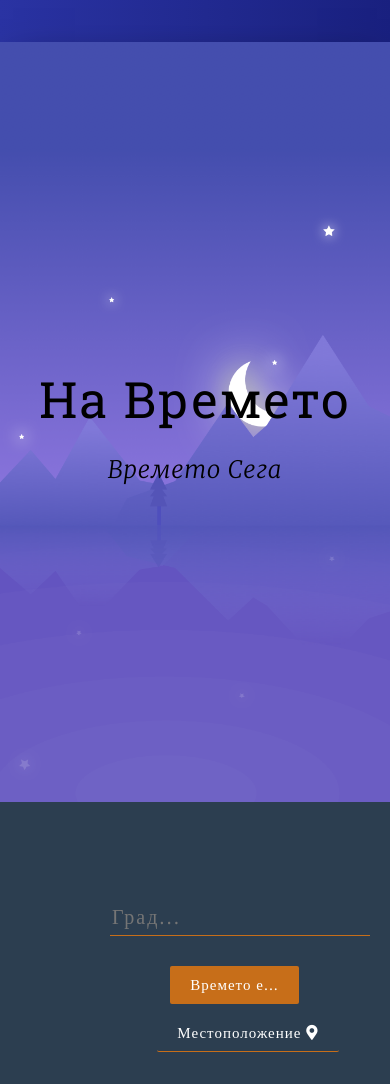
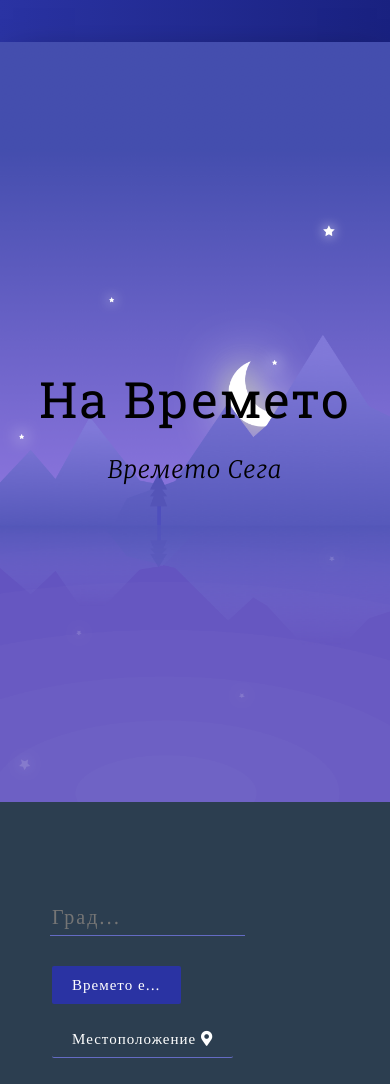
Before and after one commit to ivo96/react-weather-app, a React (Create React App) app: page / in a window 390 px wide. Shown: the top 1084 px of the page. Built offline with nearby package versions, Linux system fonts and the light colour scheme; no server answers.

Commit message:
For phone

```diff
--- a/src/App.css
+++ b/src/App.css
@@ -7,7 +7,7 @@ body {
 }
 
 .wrapper {
-  background: linear-gradient(to right, #2A33A3, #19207F);
+  background: linear-gradient(to right, #2A33A3, #192180);
   height: 100vh;
   display: flex;
   justify-content: center;
@@ -40,6 +40,8 @@ body {
 }
 
 .title-container__subtitle {
+  display: grid;
+  grid-template-columns: (1, 1fr);
   font-style: italic;
   font-weight: 100;
   letter-spacing: 1px;
@@ -57,15 +59,14 @@ body {
 input[type="text"] {
   background-color: transparent;
   border: 0;
-  border-bottom: solid 1px #C76E19;
-  width: 80%;
+  border-bottom: solid 1px #646BC3;
+  width: 32%;
   padding-bottom: 4px;
   color: #fff !important;
   font-weight: lighter;
   letter-spacing: 2px;
   margin-bottom: 30px;
   margin-right: 20px;
-  margin-left: 60px;
   font-size: 20px;
 
 }
@@ -83,24 +84,21 @@ button {
   border: 0;
   padding: 8px 20px;
   margin: 0 2px;
-  margin-left: 37%;
   border-radius: 2px;
   font-weight: lighter;
   letter-spacing: 1px;
   font-size: 15px;
   cursor: pointer;
-  background-color: #C76E19;
+  background-color: #2A33A3;
   color: #fff;
   font-weight: 100;
 }
 
 .button-location {
+  justify-content: center;
   border: 0;
   padding: 8px 20px;
-  margin: 0 2px;
-  margin-top: 10px;
-  margin-left: 33%;
-  margin-bottom: 5%;
+  margin-top: 0%;
   border-radius: 2px;
   font-weight: lighter;
   letter-spacing: 1px;
@@ -108,8 +106,10 @@ button {
   cursor: pointer;
   background-color: transparent;
   color: #fff;
-  border-bottom: solid 1px #C76E19;
+  border-bottom: solid 1px #646BC3;
   font-weight: 100;
+  align-items: center;
+
 }
 
 button:active {
@@ -124,7 +124,7 @@ button:active {
 }
 
 .weather__key {
-  color: #FFAF62;
+  color: #9095DB;
   border-bottom: solid 2px rgba(255,255,255,0.06);
   padding: 20px 0 20px 0;
   font-weight: 400;
@@ -145,3 +145,12 @@ button:active {
   letter-spacing: 1px;
   font-weight: 200;
 }
+
+@media (max-width: 560px) {
+  .button-location {
+    margin-top: 5%;
+  }
+  input[type="text"] {
+    width: 60%;
+  }
+}
```
